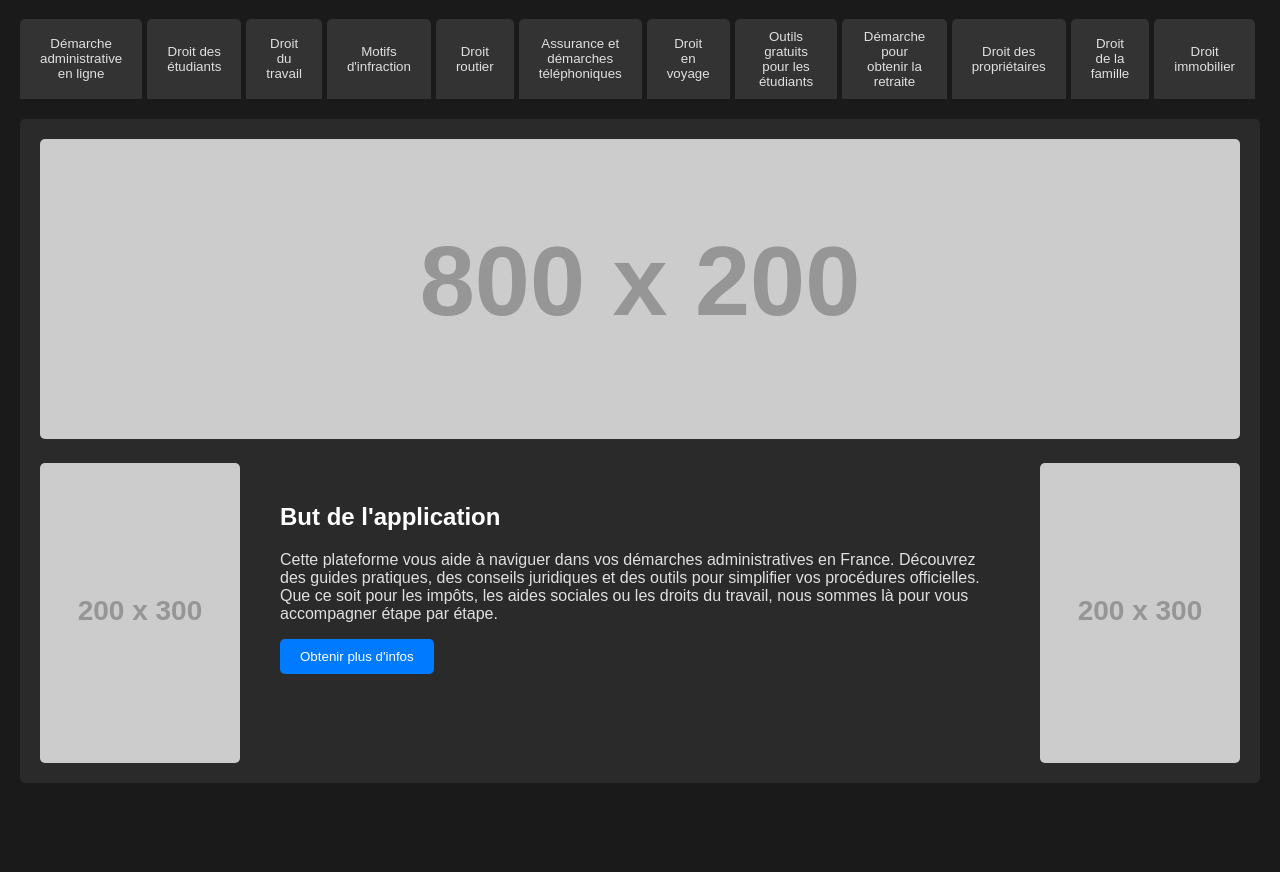
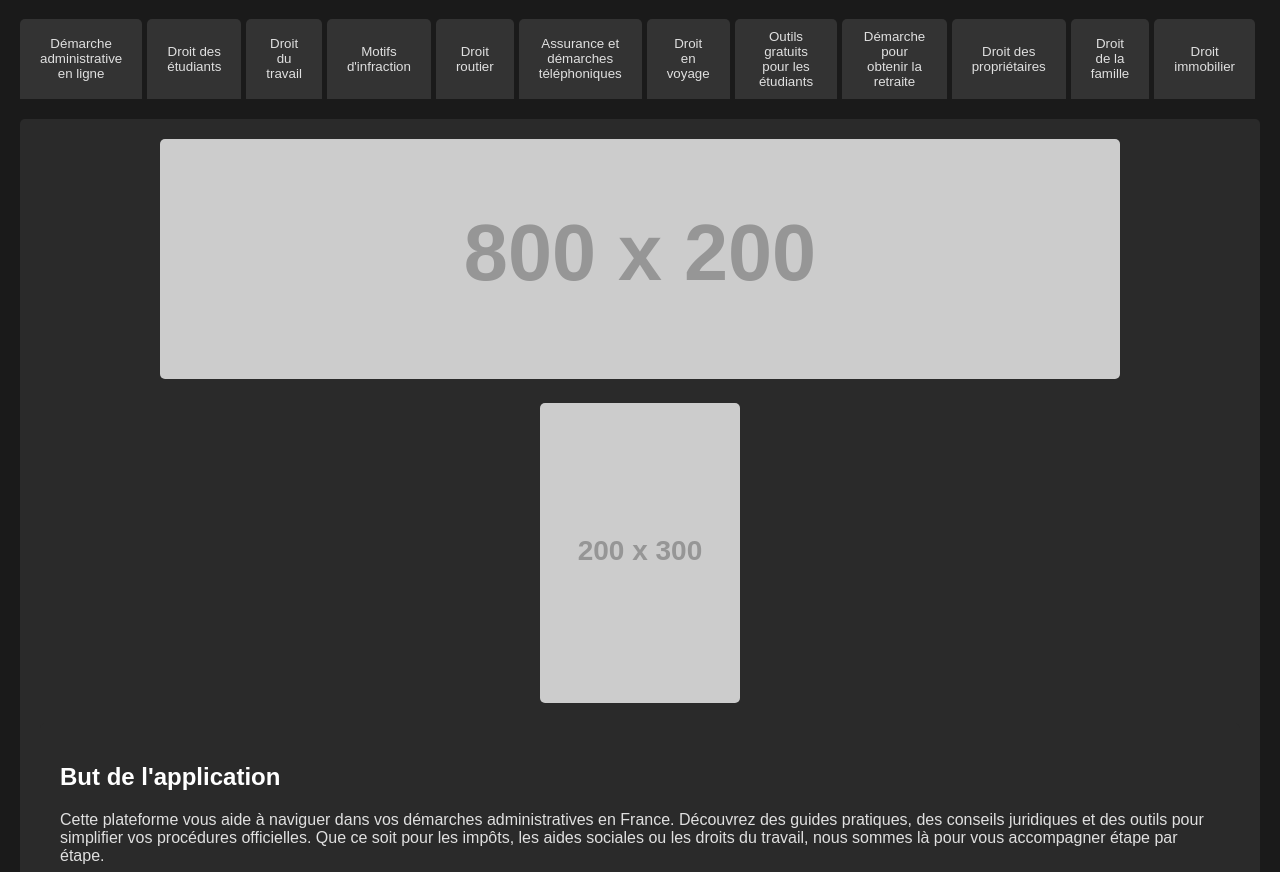
Before and after one commit to Gueyvelian/demandes_tes_aides, a plain HTML site: page Mon projet/index.html in a window 1280 px wide. Shown: the part 80-952 px from the top of the page. Before the commit the page ends 883 px from the top, so only its background shows below. Drawn offline with Linux system fonts and the light colour scheme; placeholder pictures from the web are drawn by us.

Commit message:
Style plus propre

```diff
--- a/Mon projet/css/style.css
+++ b/Mon projet/css/style.css
@@ -61,8 +61,8 @@ button:hover {
 }
 
 .header-image {
-    width: 100%;
-    margin-bottom: 20px;
+    width: 80%;
+    margin: 0 auto 20px;
 }
 
 .header-image img {
@@ -72,22 +72,22 @@ button:hover {
 }
 
 .main-content {
-    display: grid;
-    grid-template-columns: 200px 1fr 200px;
-    gap: 20px;
+    display: flex;
+    flex-direction: column;
 }
 
 .content {
-    grid-column: 2;
     padding: 20px;
     background-color: #2a2a2a;
     border-radius: 5px;
+    margin-bottom: 20px;
 }
 
 .ad-left, .ad-right {
     display: flex;
     justify-content: center;
     align-items: start;
+    margin-bottom: 20px;
 }
 
 .ad-left img, .ad-right img {
@@ -100,9 +100,6 @@ button:hover {
     .main-content {
         display: flex;
         flex-direction: column;
-    }
-    .ad-left, .ad-right {
-        margin-top: 20px;
     }
 }
 
```
